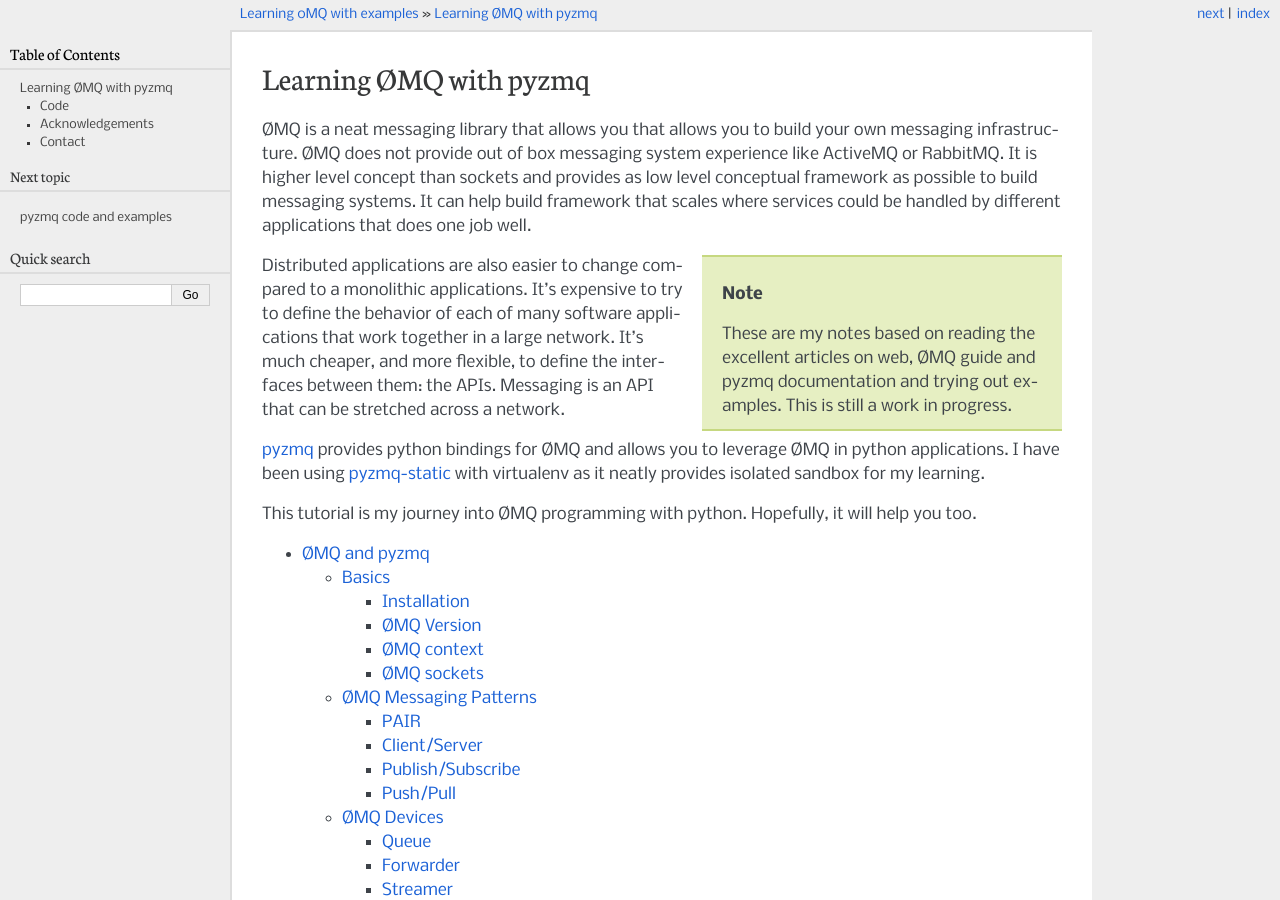
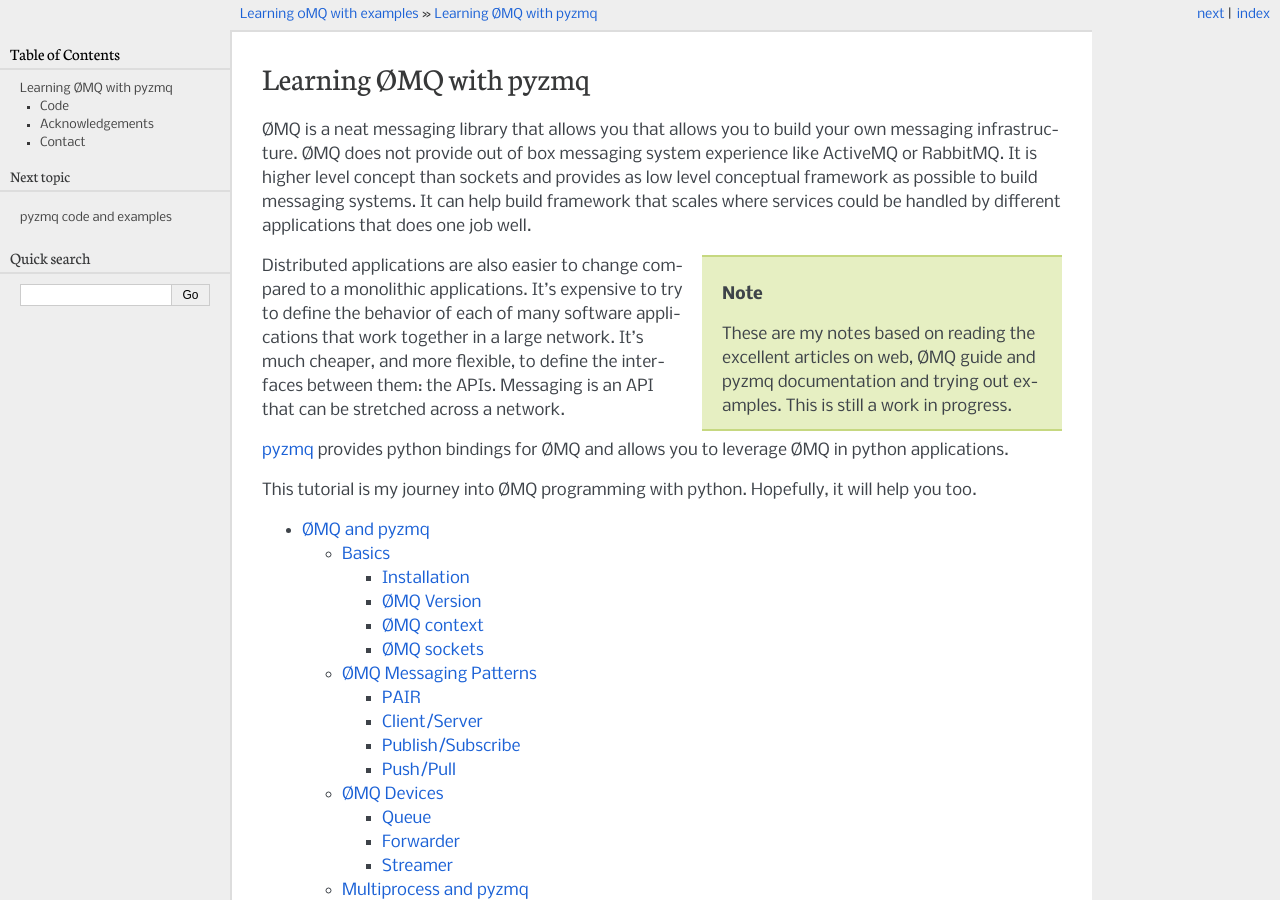
Before and after one commit to ashishrv/pyzmqnotes, a Sphinx documentation site: the page built from source/index.rst, in a window 1280 px wide and 900 px high. Built offline with Sphinx 7.4.7, drawn with Linux system fonts in a browser that asks for light colours.

Commit message:
pyzmq-static was merged into pyzmq

```diff
--- a/source/index.rst
+++ b/source/index.rst
@@ -19,7 +19,6 @@
 It's much cheaper, and more flexible, to define the interfaces between them: the APIs. Messaging is an API that can be stretched across a network.
 
 `pyzmq <https://github.com/zeromq/pyzmq>`_ provides python bindings for ØMQ and allows you to leverage ØMQ in python applications.
-I have been using `pyzmq-static <https://bitbucket.org/brandon/pyzmq-static>`_ with virtualenv as it neatly provides isolated sandbox for my learning.
 
 This tutorial is my journey into ØMQ programming with python. Hopefully, it will help you too.
 
--- a/source/pyzmq/basics.rst
+++ b/source/pyzmq/basics.rst
@@ -6,7 +6,7 @@
 
 It is better to install it using virtualenv/virtualenwrapper::
 
-    pip install pyzmq-static
+    pip install pyzmq
 
 
 ØMQ Version
```
